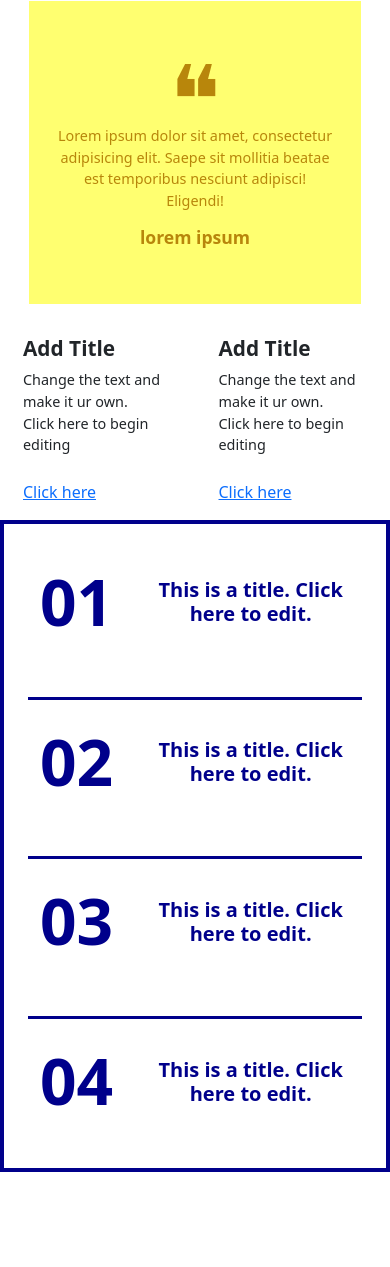
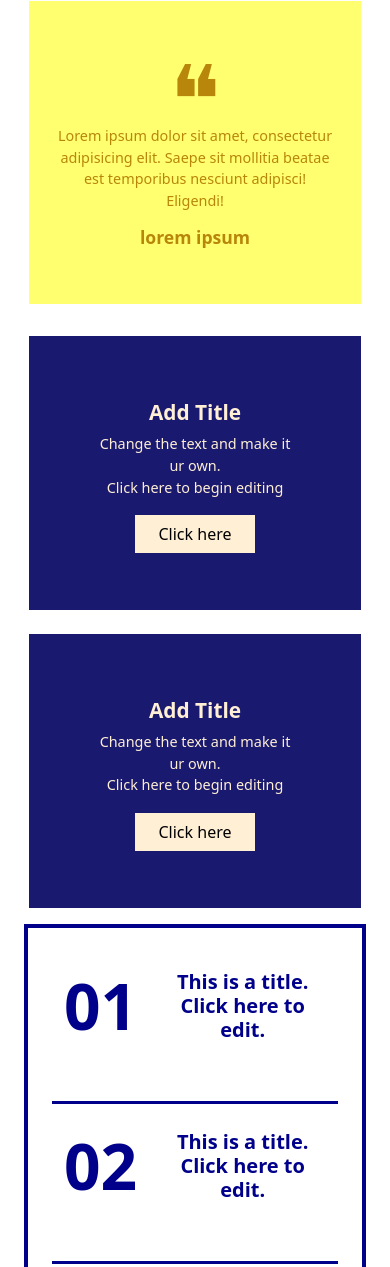
Before and after one commit to ismartNishant/demo_ui_3, a plain HTML site: page index3.html in a window 390 px wide. Shown: the part 7577-8844 px from the top of the page. Before the commit the page ends 8765 px from the top, so only its background shows below. Drawn offline with nearby package versions, Linux system fonts and the light colour scheme.

Commit message:
Add files via upload

```diff
--- a/css/style3.css
+++ b/css/style3.css
@@ -21,6 +21,18 @@
 .testimonial h5{
   font-size: 1.1rem;
 }
+.invite{
+  background: midnightblue;
+    color: papayawhip;
+    text-align: center;
+    padding: 4.5rem;
+}
+.invite a{
+  background: papayawhip;
+    padding: 0.5rem 1.5rem;
+    color: black;
+    text-decoration: none;
+}
 @media (max-width:1024px){
     .flex-row,
     .four-cards{
@@ -34,6 +46,16 @@
     }
     .testimonial:nth-child(2){
       margin-bottom: 1.5rem;
+    }
+    .listing{
+      margin-right: 1.5rem!important;
+    margin-left: 1.5rem!important;
+
+    }
+  }
+  @media (max-width:604px){
+    .invite{
+      padding: 4rem;
     }
   }
   @media (max-width:577px){
@@ -59,4 +81,10 @@
     .testimonial:nth-child(3){
       margin-bottom: 1.5rem;
     }
+    .invite{
+      width: 80%;
+    }
+    .invite:first-child{
+      margin-bottom: 1.5rem;
+    }
   }
```
